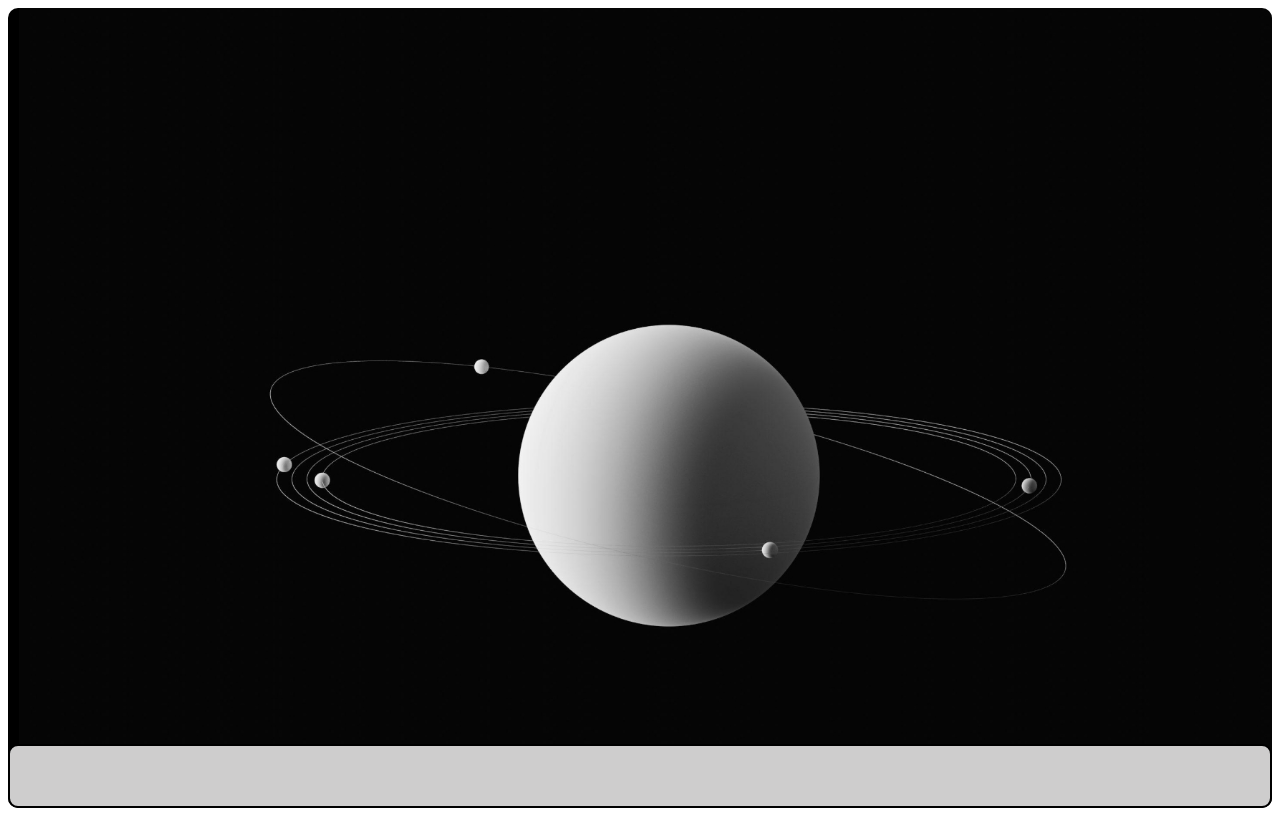
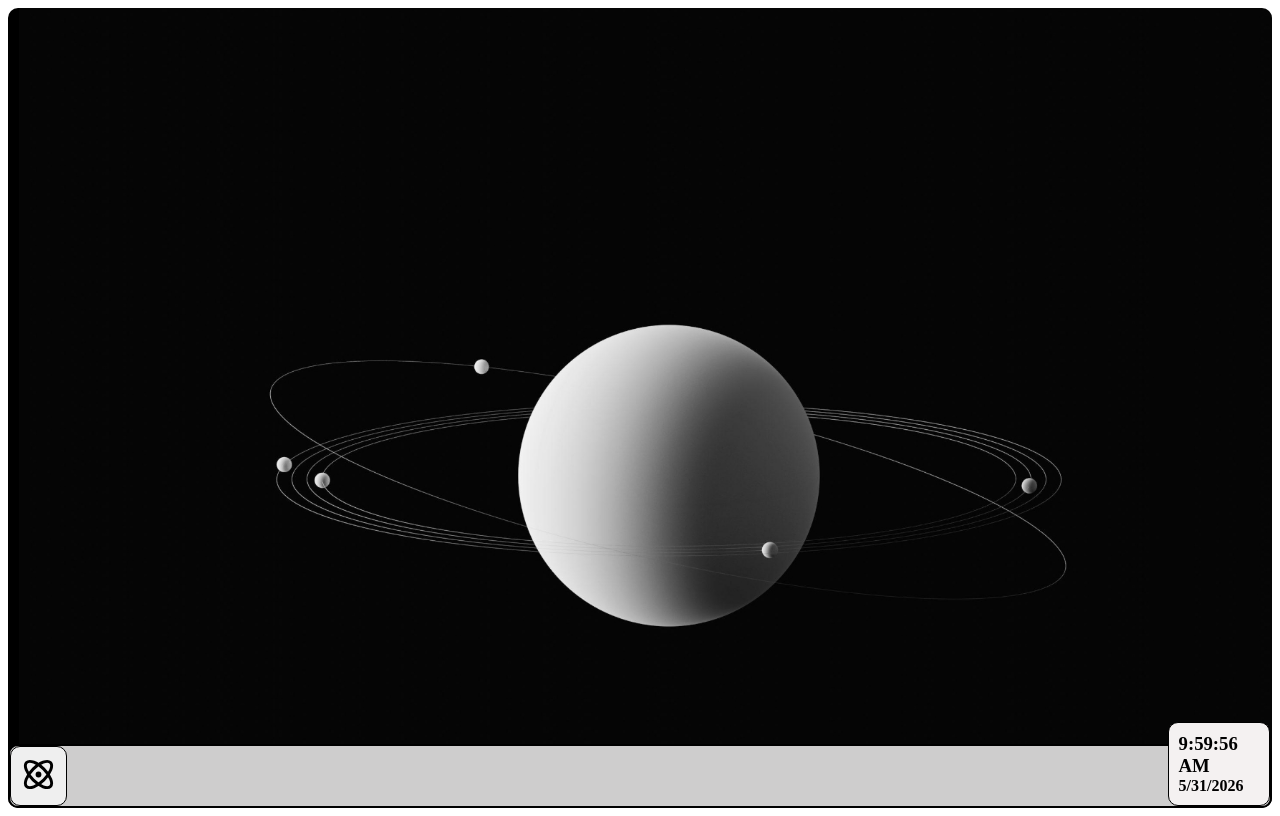
Before and after one commit to Anindya2007/orbit-os, a React (Vite) app: page / in a window 1280 px wide. Built offline with nearby package versions, Linux system fonts and the light colour scheme.

Commit message:
Updated design of taskbar

```diff
--- a/package.json
+++ b/package.json
@@ -10,6 +10,7 @@
     "preview": "vite preview"
   },
   "dependencies": {
+    "lucide-react": "^1.17.0",
     "react": "^19.2.6",
     "react-dom": "^19.2.6"
   },
--- /dev/null
+++ b/src/components/Taskbar/Clock.css
@@ -0,0 +1,24 @@
+#clock-div{
+    cursor:default;
+    border:1px solid black;
+    padding:9.8px;
+    border-radius:10px;
+    height:fit-content;
+    width:fit-content;
+    align-self:flex-end;
+    background-color: rgb(244, 241, 241);
+}
+
+#clock-div:hover{
+    color:white;
+    background-color: rgba(0,0,0,0.4);
+}
+
+h3{
+    margin:0px
+
+}
+
+h4{
+    margin:0px;
+}
--- /dev/null
+++ b/src/components/Taskbar/Clock.jsx
@@ -0,0 +1,18 @@
+import {useState,useEffect} from 'react';
+import './Clock.css'
+
+export default function Clock(){
+    const [time,setTime]=useState(new Date());
+
+    useEffect(()=>{
+        const interval=setInterval(()=>{
+            setTime(new Date());
+        },1000)
+    },[])
+
+    return <div id='clock-div'>
+        <h3 >{time.toLocaleTimeString()}</h3>
+        <h4 >{time.toLocaleDateString()}</h4>
+        </div>
+
+}
--- a/src/components/Taskbar/Taskbar.css
+++ b/src/components/Taskbar/Taskbar.css
@@ -6,4 +6,24 @@
     place-self:end;
     border:2px solid black;
     border-radius:10px;
+    display:flex;
+    gap:10px
 }
+
+#orbit-button{
+    border:1px solid black;
+    border-radius:10px;
+    padding:10px;
+    cursor:pointer;
+}
+#orbit-button:hover{
+    color:white;
+    transition:smooth 1s;
+   background: rgba(255, 255, 255, 0.12);
+}
+
+#taskbar-content{
+    width:100%;
+    height:60px;
+    border-radius: 10px;
+}
--- a/src/components/Taskbar/Taskbar.jsx
+++ b/src/components/Taskbar/Taskbar.jsx
@@ -1,7 +1,11 @@
 import './Taskbar.css'
+import Clock from './Clock.jsx';
+import {Atom} from 'lucide-react';
 
 export default function taskbar(){
     return (<div id='Taskbar'>
-
+        <button id='orbit-button'>{<Atom size={35}/>}</button>
+        <div id='taskbar-content'></div>
+        <Clock/>
     </div>)
 }
```
Also changed, not shown: 1 other file (tests, documents, lock files or other folders).
